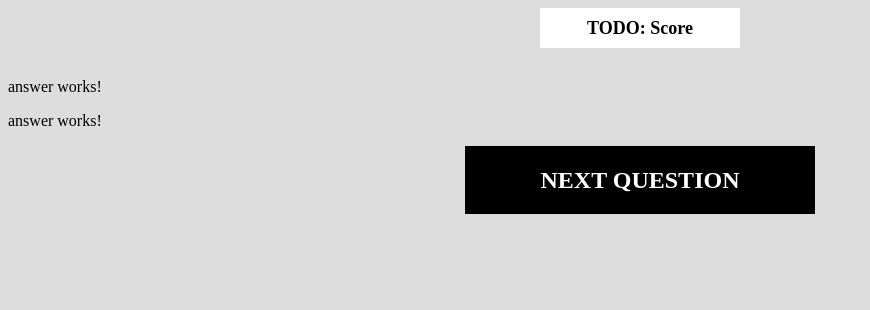
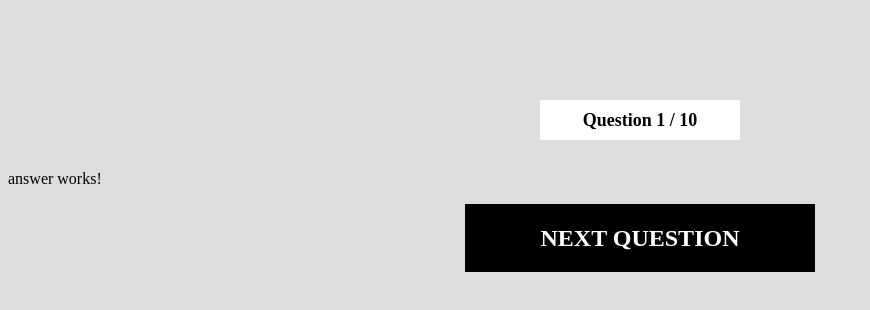
Before and after one commit to michalpluzek/angular-quiz-app-monster, an Angular app: page / in a window 1280 px wide. Shown: the top 310 px of the page, without its empty margins (0-870 px from the left). Built offline with nearby package versions, Linux system fonts and the light colour scheme.

Commit message:
Implement quiz compoenent

```diff
--- a/src/app/quiz/components/question/question.component.html
+++ b/src/app/quiz/components/question/question.component.html
@@ -1,2 +1 @@
 <app-quiz-answer></app-quiz-answer>
-<app-quiz-answer></app-quiz-answer>
--- a/src/app/quiz/components/quiz/quiz.component.html
+++ b/src/app/quiz/components/quiz/quiz.component.html
@@ -1,7 +1,22 @@
 <div class="quiz">
-  <div>
-    <div class="score">TODO: Score</div>
+  <div *ngIf="showResults$ | async">
+    <div class="results">
+      <div class="congratulations">Congratulations</div>
+      <div class="results-info">
+        <div>You have completed quiz</div>
+        <div>
+          You've got {{ correctAnswerCount$ | async }} of
+          {{ questionLength$ | async }} right.
+        </div>
+      </div>
+    </div>
+  </div>
+  <div *ngIf="!(showResults$ | async)">
+    <div class="score">
+      Question {{ currentQuestionIndex$ | async }} /
+      {{ questionLength$ | async }}
+    </div>
     <app-quiz-question></app-quiz-question>
-    <div class="next-button">Next question</div>
+    <div class="next-button" (click)="nextQuestion()">Next question</div>
   </div>
 </div>
--- a/src/app/quiz/components/quiz/quiz.component.ts
+++ b/src/app/quiz/components/quiz/quiz.component.ts
@@ -1,4 +1,6 @@
 import { Component, OnInit } from '@angular/core';
+import { Observable } from 'rxjs';
+import { map } from 'rxjs/operators';
 
 import { QuizService } from 'src/app/quiz/services/quiz.service';
 
@@ -8,7 +10,29 @@ import { QuizService } from 'src/app/quiz/services/quiz.service';
   styles: [],
 })
 export class QuizComponent implements OnInit {
-  constructor(private quizService: QuizService) {}
+  questionLength$: Observable<number>;
+  currentQuestionIndex$: Observable<number>;
+  showResults$: Observable<boolean>;
+  correctAnswerCount$: Observable<number>;
+
+  constructor(private quizService: QuizService) {
+    this.questionLength$ = this.quizService.state$.pipe(
+      map((state) => state.questions.length)
+    );
+    this.currentQuestionIndex$ = this.quizService.state$.pipe(
+      map((state) => state.currentQuestionIndex + 1)
+    );
+    this.showResults$ = this.quizService.state$.pipe(
+      map((state) => state.showResults)
+    );
+    this.correctAnswerCount$ = this.quizService.state$.pipe(
+      map((state) => state.correctAnswerCount)
+    );
+  }
 
   ngOnInit(): void {}
+
+  nextQuestion(): void {
+    this.quizService.nextQuestion();
+  }
 }
--- a/src/app/quiz/services/quiz.service.ts
+++ b/src/app/quiz/services/quiz.service.ts
@@ -1,5 +1,6 @@
 import { Injectable } from '@angular/core';
 import { BehaviorSubject } from 'rxjs';
+
 import { QuizStateInterface } from 'src/app/quiz/types/quiz-state.interface';
 import mockData from '../data';
 
@@ -9,7 +10,32 @@ import mockData from '../data';
 export class QuizService {
   state$ = new BehaviorSubject<QuizStateInterface>({
     questions: mockData,
+    currentQuestionIndex: 0,
+    showResults: false,
+    correctAnswerCount: 0,
   });
 
   constructor() {}
+
+  setState(partialState: Partial<QuizStateInterface>): void {
+    this.state$.next({ ...this.state$.getValue(), ...partialState });
+  }
+
+  getState(): QuizStateInterface {
+    return this.state$.getValue();
+  }
+
+  nextQuestion(): void {
+    const state = this.getState();
+    const newShowResults =
+      state.currentQuestionIndex === state.questions.length - 1;
+    const currentQuestionIndex = newShowResults
+      ? state.currentQuestionIndex
+      : state.currentQuestionIndex + 1;
+
+    this.setState({
+      currentQuestionIndex,
+      showResults: newShowResults,
+    });
+  }
 }
--- a/src/app/quiz/types/quiz-state.interface.ts
+++ b/src/app/quiz/types/quiz-state.interface.ts
@@ -2,4 +2,7 @@ import { QuestionInterface } from 'src/app/quiz/types/question.interface';
 
 export interface QuizStateInterface {
   questions: QuestionInterface[];
+  currentQuestionIndex: number;
+  showResults: boolean;
+  correctAnswerCount: number;
 }
--- a/src/styles.scss
+++ b/src/styles.scss
@@ -1,6 +1,27 @@
 /* You can add global styles to this file, and also import other style files */
-* {
+body {
   background: #ddd;
+}
+
+.results {
+  margin: 0 auto;
+  margin-top: 70px;
+  width: 80vw;
+  height: 300px;
+  text-align: center;
+  background: #fff;
+
+  .congratulations {
+    background: rgb(0, 119, 255);
+    color: #fff;
+    font-size: 30px;
+    text-align: center;
+    line-height: 70px;
+  }
+
+  &-info {
+    margin-top: 50px;
+  }
 }
 
 .next-button {
@@ -26,6 +47,7 @@
   margin: 0 auto;
   font-weight: 600;
   margin-bottom: 30px;
+  margin-top: 100px;
   display: flex;
   align-items: center;
   justify-content: center;
```
